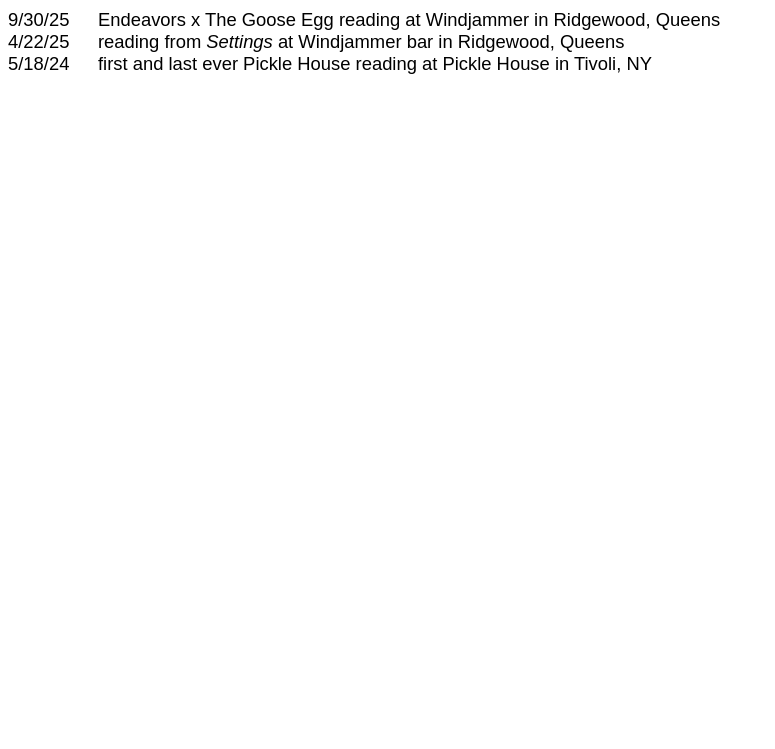
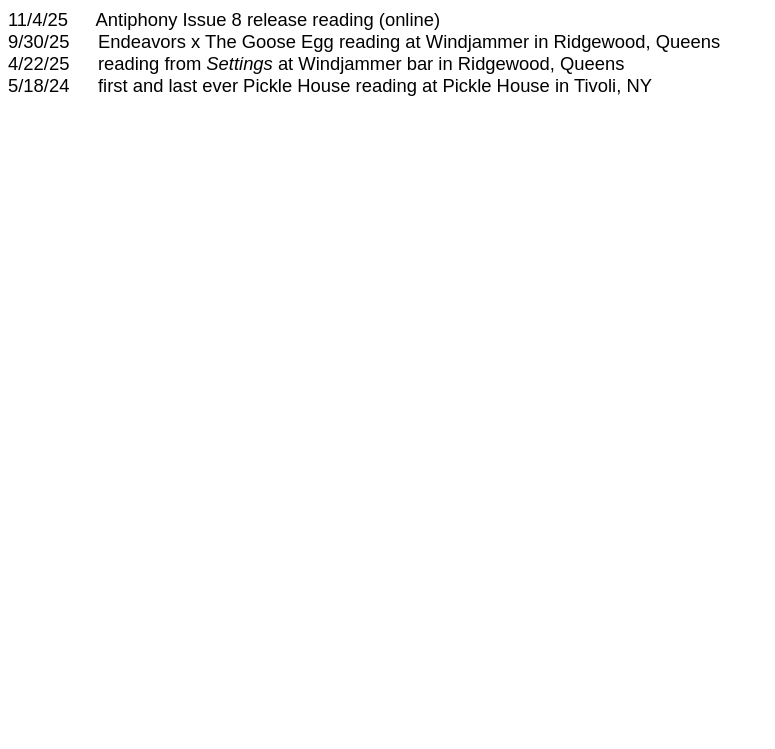
Before and after one commit to crockersamw/samwcrocker.com, a plain HTML site: page events.html in a window 1280 px wide. Shown: the part 51-800 px from the top of the page, without its empty margins (0-775 px from the left). Drawn offline with Linux system fonts and the light colour scheme.

Commit message:
Update events.html

```diff
--- a/events.html
+++ b/events.html
@@ -23,6 +23,8 @@
 
 
 <p style="font-size:115%";>
+11/4/25 &emsp; Antiphony Issue 8 release reading (online)
+	<br>
 9/30/25 &emsp; Endeavors x The Goose Egg reading at Windjammer in Ridgewood, Queens
 	<br>
 4/22/25 &emsp; reading from <i>Settings</i> at Windjammer bar in Ridgewood, Queens
```
